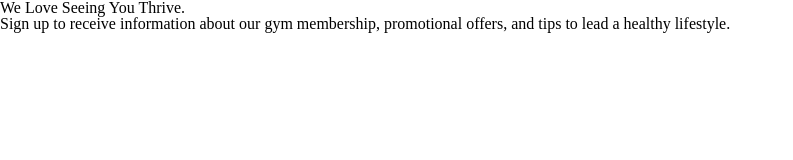
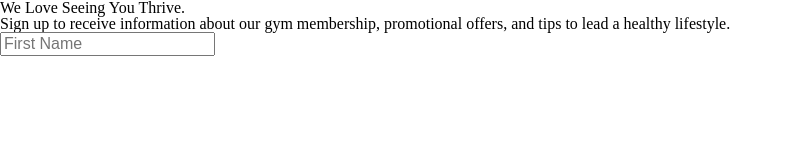
Before and after one commit to ITMD362-ashahid4/Project-1, a plain HTML site: page index.html in a window 1280 px wide. Shown: the whole page, without its empty margins (0-793 px from the left). Drawn offline with Linux system fonts and the light colour scheme.

Commit message:
Add div tags and label for first name in email list

```diff
--- a/index.html
+++ b/index.html
@@ -14,7 +14,9 @@
       <p> Sign up to receive information about our gym membership, promotional
         offers, and tips to lead a healthy lifestyle.</p>
   </div>
-
+  <div>
+    <label for="First Name"> <input id="fname" type="text" name = fname_field placeholder="First Name"></label>
+  </div>
 
 
 
```
